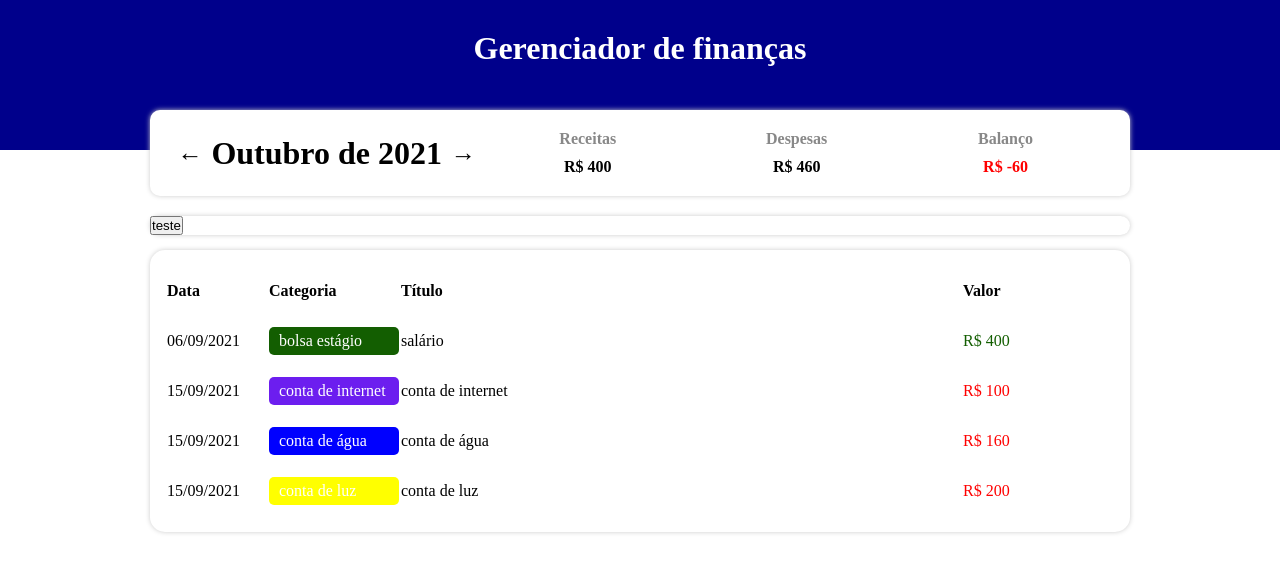
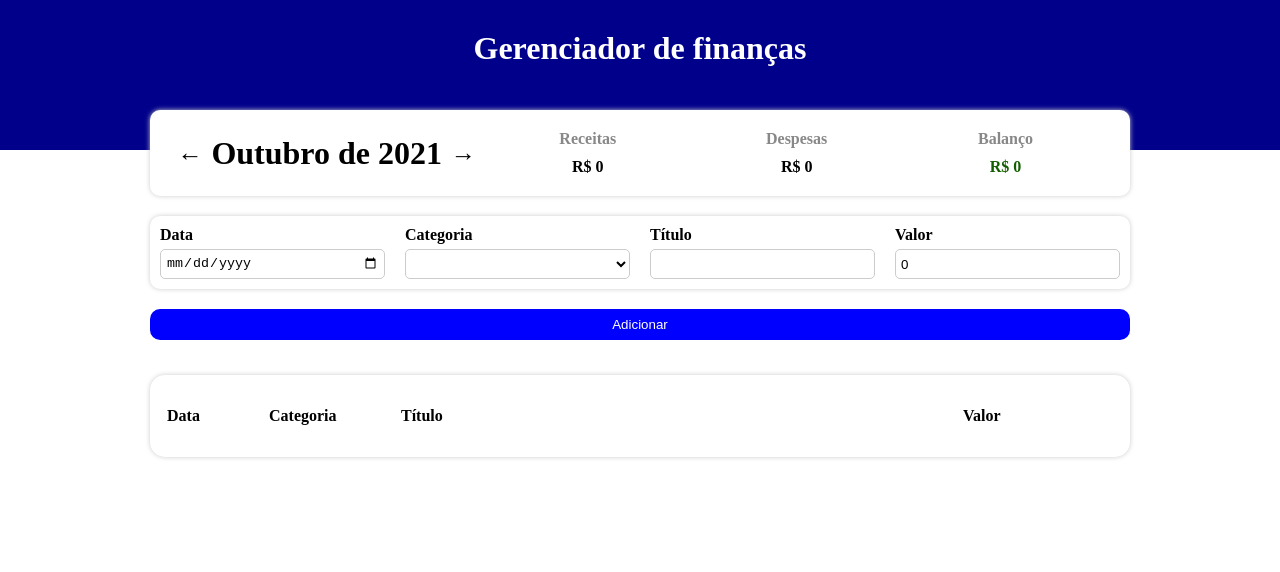
Before and after one commit to gabriel-O-C/expense-tracker-web, a React (Create React App) app: page / in a window 1280 px wide. Shown: the top 572 px of the page. Built offline with nearby package versions, Linux system fonts and the light colour scheme.

Commit message:
feat: add user inputs to finance tracker container

```diff
--- a/src/components/InputArea/index.tsx
+++ b/src/components/InputArea/index.tsx
@@ -1,25 +1,101 @@
-import React from "react";
-import { Container } from "./styles";
+import React, { useState } from "react";
+import { Button, Container, Input, InputTitle, Label, Select } from "./styles";
 import { Item } from "../../types/Item";
+import { categories } from "../../data/categories";
 
 type Props = {
   onAdd: (item: Item) => void;
 };
 
 const InputArea = ({ onAdd }: Props) => {
+  const [dateField, setDateField] = useState("");
+  const [titleField, setTitleField] = useState("");
+  const [valueField, setValueField] = useState(0);
+  const [categoryField, setCategoryField] = useState("");
+
+  let categoryKeys: string[] = Object.keys(categories);
+
   const handleAddEvent = () => {
-    let newItem: Item = {
-      date: new Date(2021, 10, 1),
-      category: "food",
-      title: "teste",
-      value: 320.23,
-    };
-    onAdd(newItem);
+    let errors: string[] = [];
+
+    if (isNaN(new Date(dateField).getTime())) {
+      errors.push("Data inválida");
+    }
+    if (!categoryKeys.includes(categoryField)) {
+      errors.push("Categoria inválida");
+    }
+    if (titleField === "") {
+      errors.push("Título vazio!");
+    }
+    if (valueField <= 0) {
+      errors.push("Valor inválido");
+    }
+    if (errors.length > 0) {
+      alert(errors.join("\n"));
+    } else {
+      onAdd({
+        date: new Date(dateField),
+        category: categoryField,
+        title: titleField,
+        value: valueField,
+      });
+      clearFields();
+    }
   };
+
+  const clearFields = () => {
+    setDateField("");
+    setCategoryField("");
+    setTitleField("");
+    setValueField(0);
+  };
+
   return (
-    <Container>
-      <button onClick={handleAddEvent}>teste</button>
-    </Container>
+    <>
+      <Container>
+        <Label>
+          <InputTitle>Data</InputTitle>
+          <Input
+            type="date"
+            value={dateField}
+            onChange={(e) => setDateField(e.target.value)}
+          />
+        </Label>
+        <Label>
+          <InputTitle>Categoria</InputTitle>
+          <Select
+            value={categoryField}
+            onChange={(e) => setCategoryField(e.target.value)}
+          >
+            <>
+              <option></option>
+              {categoryKeys.map((key, index) => (
+                <option key={index} value={key}>
+                  {categories[key].title}
+                </option>
+              ))}
+            </>
+          </Select>
+        </Label>
+        <Label>
+          <InputTitle>Título</InputTitle>
+          <Input
+            type="text"
+            value={titleField}
+            onChange={(e) => setTitleField(e.target.value)}
+          />
+        </Label>
+        <Label>
+          <InputTitle>Valor</InputTitle>
+          <Input
+            type="number"
+            value={valueField}
+            onChange={(e) => setValueField(parseFloat(e.target.value))}
+          />
+        </Label>
+      </Container>
+      <Button onClick={handleAddEvent}>Adicionar</Button>
+    </>
   );
 };
 
--- a/src/components/InputArea/styles.ts
+++ b/src/components/InputArea/styles.ts
@@ -5,4 +5,59 @@ export const Container = styled.div`
   box-shadow: 0 0 5px ${(props) => props.theme.colors.light_gray};
   border-radius: 10px;
   margin-top: 20px;
+  display: flex;
 `;
+
+export const Button = styled.button`
+  border: none;
+  background-color: ${(props) => props.theme.colors.blue};
+  color: ${(props) => props.theme.colors.text};
+  cursor: pointer;
+  padding: 8px;
+  border-radius: 10px;
+  width: 100%;
+  margin: 20px 0;
+  transition: ease-in-out all .3s;
+  &:hover{
+    background-color: ${(props) => props.theme.colors.light_blue};
+    color: black;
+    font-weight: 700;
+  }
+`;
+
+export const Label = styled.label`
+  flex: 1;
+  margin: 10px;
+`;
+
+export const InputTitle = styled.div`
+    font-weight: bold;
+    margin-bottom: 5px;
+`;
+
+export const Input = styled.input`
+    width: 100%;
+    height: 30px;
+    padding: 0 5px;
+    border: 1px solid ${(props) => props.theme.colors.light_gray};
+    border-radius: 5px;
+
+    &:focus{
+    border: 1px solid lightblue;
+
+    }
+`;
+
+export const Select = styled.select`
+    width: 100%;
+    height: 30px;
+    padding: 0 5px;
+    border: 1px solid ${(props) => props.theme.colors.light_gray};
+    border-radius: 5px;
+    background-color: transparent;
+
+    &:focus{
+    border: 1px solid lightblue;
+
+    }
+`;
--- a/src/data/items.ts
+++ b/src/data/items.ts
@@ -1,9 +1,2 @@
 import { Item } from '../types/Item'
-export const items: Item[] = [
-  { date: new Date(2021, 10, 25), category: 'food', title: 'pizza', value: 49.00},
-  { date: new Date(2021, 9, 6), category: 'salary', title: 'salário', value: 400.00 },
-  { date: new Date(2021, 9, 15), category: 'internet', title: 'conta de internet', value: 100.00},
-  { date: new Date(2021, 9, 15), category: 'water', title: 'conta de água', value: 160.00},
-  { date: new Date(2021, 9, 15), category: 'power', title: 'conta de luz', value: 200.00},
-  { date: new Date(2021, 11, 30), category: 'food', title: 'sushi', value: 86.00},
-  ]
+export const items: Item[] = []
```
